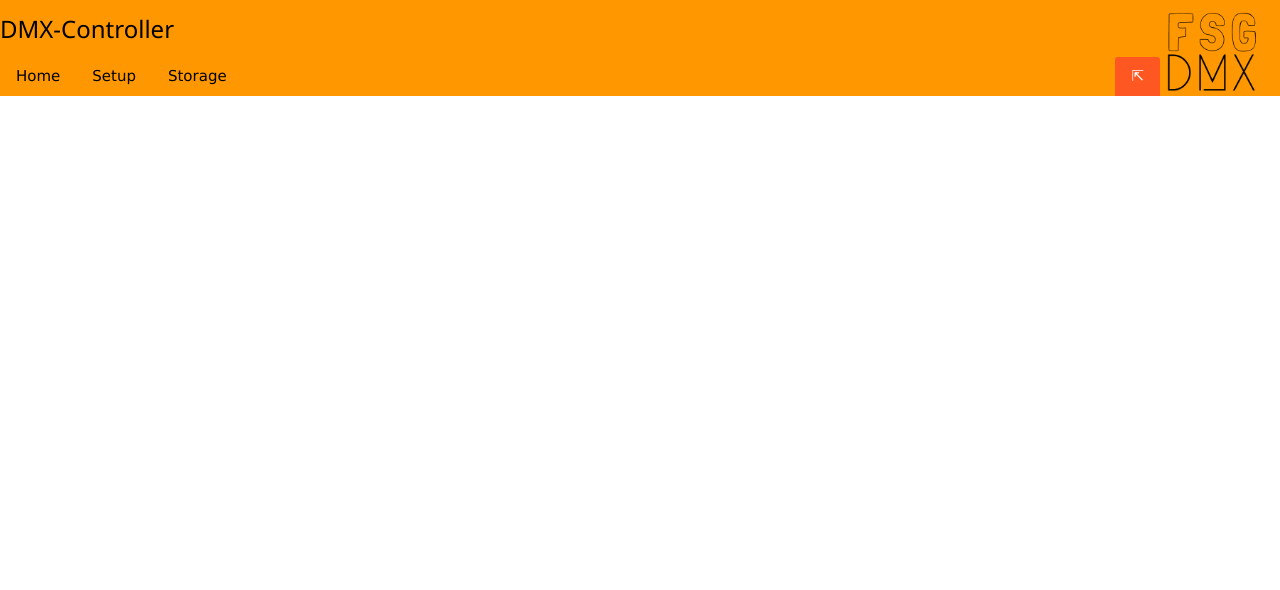
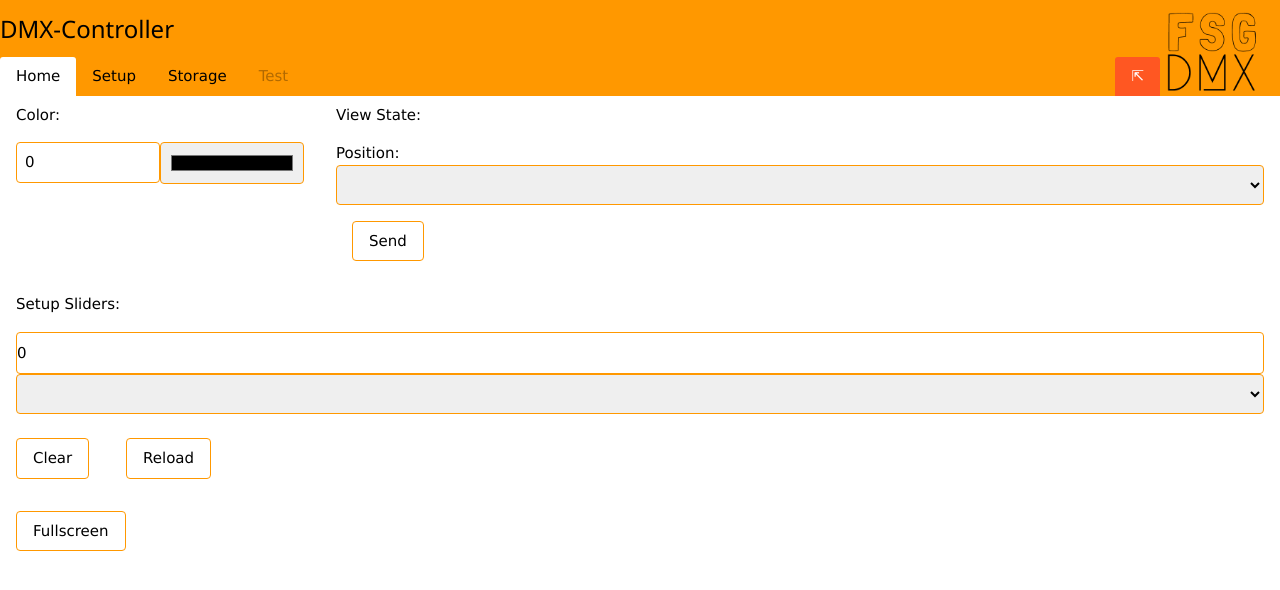
Before and after one commit to FSG-Pfullingen/FSG-DMX, a Flask app: page / in a window 1280 px wide. Shown: the top 590 px of the page. Run offline with Flask 2, Linux system fonts and the light colour scheme; lists and menus that the app fills with data are empty.

Commit message:
Fixed display error

```diff
--- a/templates/index_w3css.html
+++ b/templates/index_w3css.html
@@ -19,10 +19,12 @@
       sessionStorage.setItem('activeTab', tabName);
       var i, x, tablinks;
       x = document.getElementsByClassName("tab");
+      //console.log(x)
       for (i = 0; i < x.length; i++) {
           x[i].style.display = "none";
       }
       tablinks = document.getElementsByClassName("tablink");
+      //console.log(tablinks);
       for (i = 0; i < x.length; i++) {
           tablinks[i].className = tablinks[i].className.replace("w3-white", " ");
       }
@@ -181,7 +183,7 @@
       <button type="button" id="tablink_Home" class="w3-bar-item w3-button tablink" style="border-radius: 3px 3px 0px 0px" onclick="openTab(event, 'Home')">Home</button>
       <button type="button" id="tablink_Setup" class="w3-bar-item w3-button tablink" style="border-radius: 3px 3px 0px 0px" onclick="openTab(event, 'Setup')">Setup</button>
       <button type="button" id="tablink_Storage" class="w3-bar-item w3-button tablink" style="border-radius: 3px 3px 0px 0px" onclick="openTab(event, 'Storage')">Storage</button>
-      <!--<button type="button" id="tablink_Storage" class="w3-bar-item w3-button tablink" style="border-radius: 3px 3px 0px 0px" onclick="openTab(event, 'Test')">Test</button>-->
+      <button disabled type="button" id="tablink_Storage" class="w3-bar-item w3-button tablink" style="border-radius: 3px 3px 0px 0px" onclick="openTab(event, 'Test')">Test</button>
       <button type="button" id="btnFullscreen" class="w3-bar-item w3-button w3-deep-orange" style="border-radius: 3px 3px 0px 0px;position:absolute;right:120px;" onclick="toggleFullscreen();">&#8689</button>
     </div>
   </div>
@@ -206,7 +208,7 @@
             <select id="view_state_dropdown" class="w3-select w3-round w3-border w3-border-{{ main_color }}" name="position">
               <script>
 			  this.addEventListener('newval', function(e) {
-				  console.log("updating view_state dropdown");
+				  //console.log("updating view_state dropdown");
 				  document.getElementById("view_state_dropdown").innerHTML = "";
 				  for (i=0;i<states.length;i++){
 					var s = document.createElement("option");
@@ -231,7 +233,7 @@
             <option value="" disabled selected>Choose your option</option>
             <script>
 			this.addEventListener('newval', function(e) {
-				console.log("updating slider_dropdown");
+				//console.log("updating slider_dropdown");
 				document.getElementById("sliders_dropdown").innerHTML = "";
 				for (i=0;i<adresses.length;i++){
 					var s = document.createElement("option");
@@ -279,7 +281,7 @@
         <select id="setup_dropdown" class="w3-select w3-round w3-border w3-border-{{ main_color }}" name="type">
           <script>
 		  this.addEventListener('newval', function(e) {
-			console.log("updating setup dropdown");
+			//console.log("updating setup dropdown");
 			document.getElementById("setup_dropdown").innerHTML = "";
 			for (i=0;i<all_lights.length;i++){
 				var s = document.createElement("option");
@@ -345,7 +347,7 @@
           <select id="delete_dropdown" class="w3-select w3-round w3-border w3-border-{{ main_color }}" name="position">
             <script>
 			this.addEventListener('newval', function(e) {
-				console.log("updating delete dropdown");
+				//console.log("updating delete dropdown");
 				document.getElementById("delete_dropdown").innerHTML = "";
 				for (i=0;i<states.length;i++){
 					var s = document.createElement("option");
```
